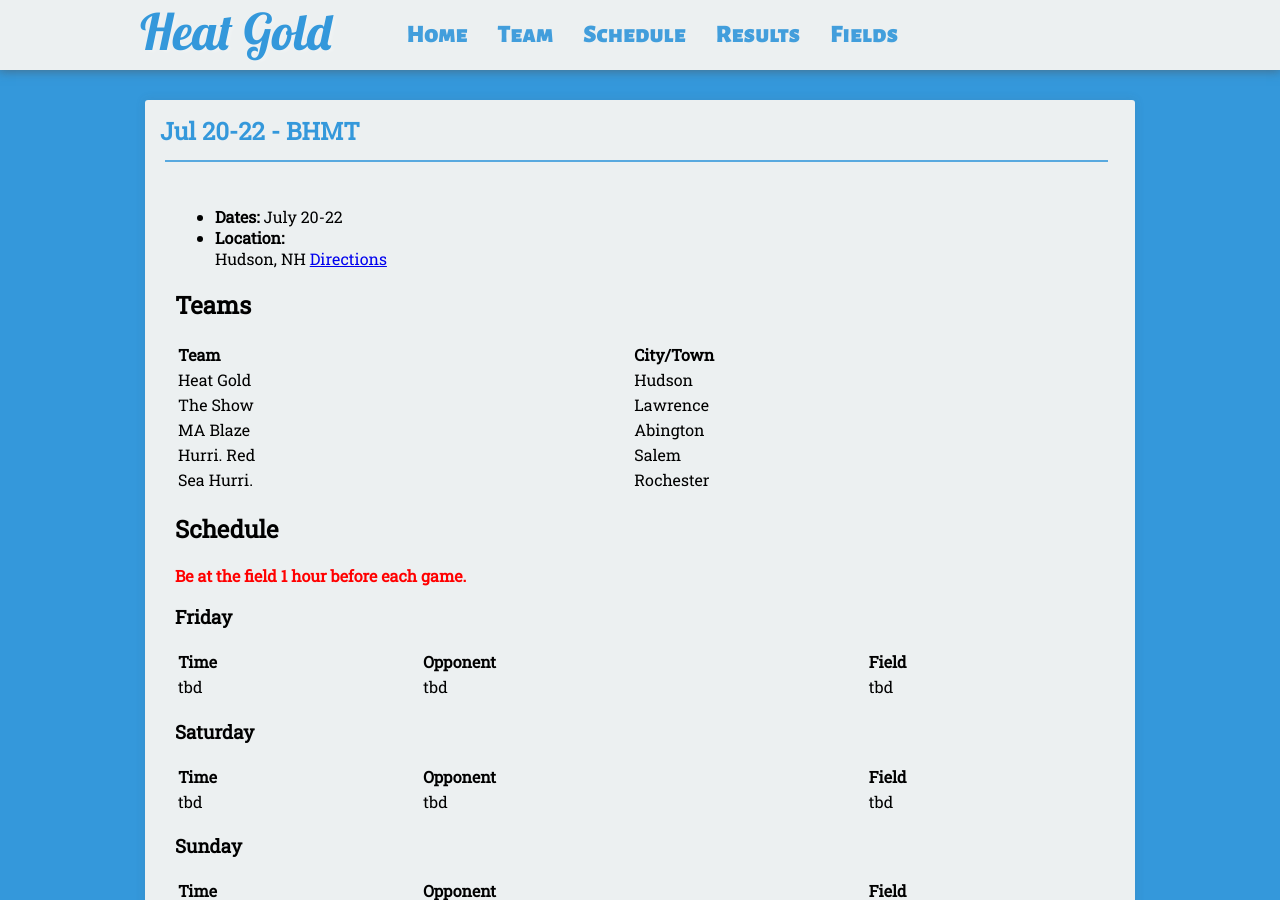
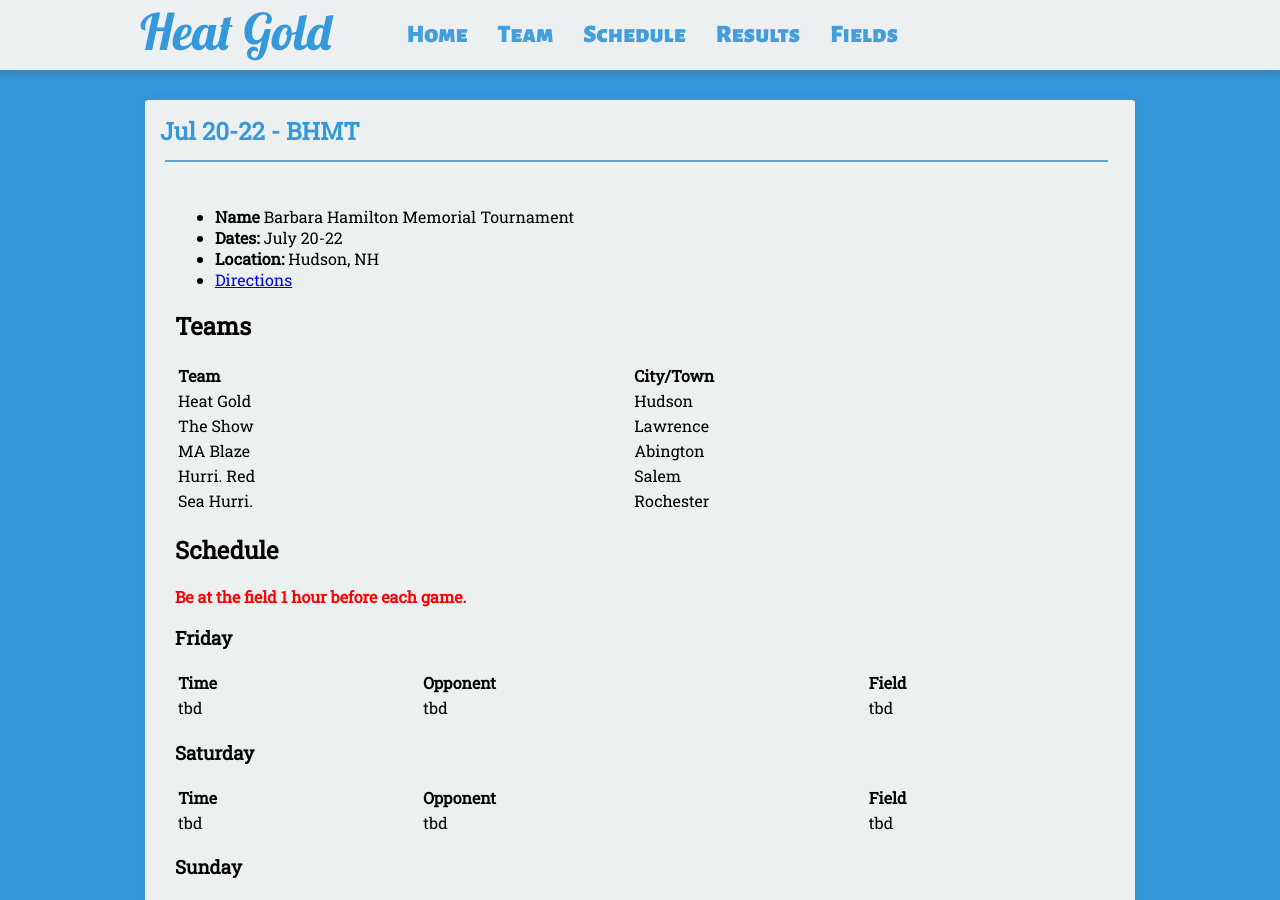
Before and after one commit to seanmerrow/ecf, a Jekyll site: the page built from _posts/2018-07-01-Jul-20-BHMT.md, in a window 1280 px wide and 900 px high. Built offline with Jekyll 4.4.1, drawn with Linux system fonts in a browser that asks for light colours; nearby versions of some CDN libraries.

Commit message:
Update 2018-07-01-Jul-20-BHMT.md

```diff
--- a/_posts/2018-07-01-Jul-20-BHMT.md
+++ b/_posts/2018-07-01-Jul-20-BHMT.md
@@ -8,10 +8,10 @@ tag:
 category:
 - tournament
 ---
+* **Name** Barbara Hamilton Memorial Tournament
 * **Dates:** July 20-22
-* **Location:**
-Hudson, NH
-[Directions](https://seanmerrow.github.io/heatgold/fields/tbd)
+* **Location:**  Hudson, NH
+* [Directions](https://seanmerrow.github.io/heatgold/fields/hudson_jette)
 
 ## Teams
 
```
